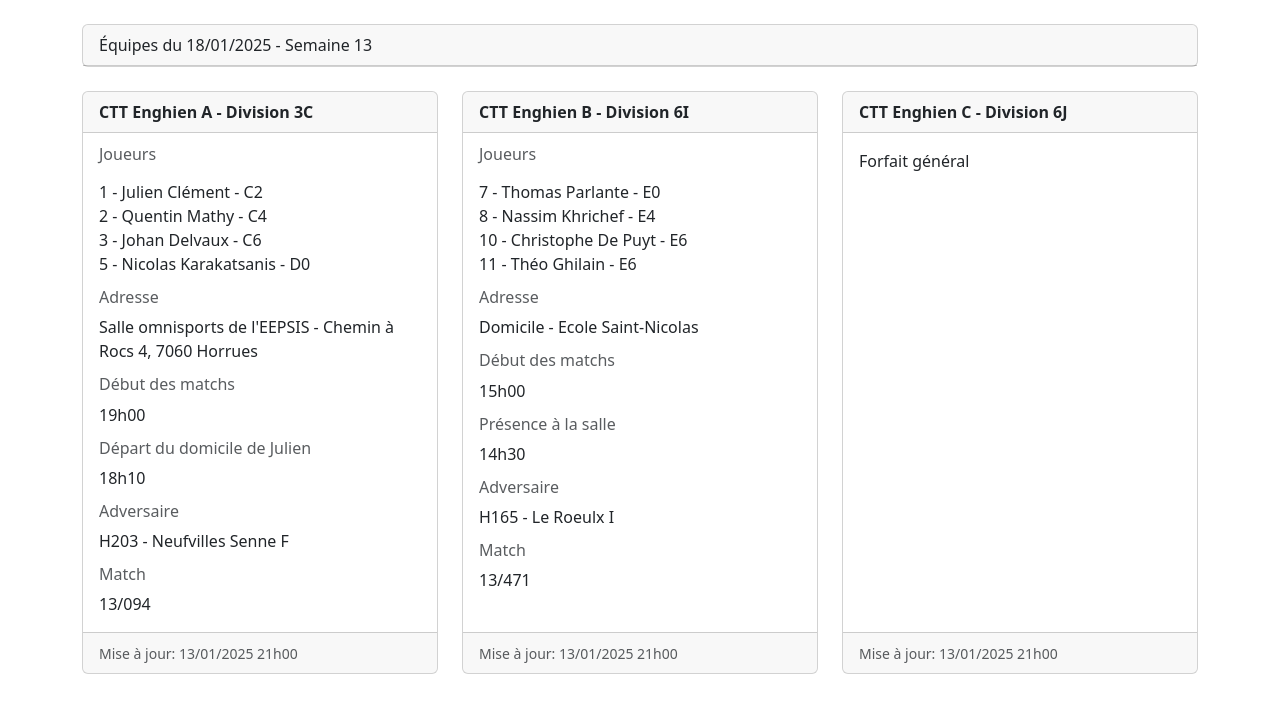
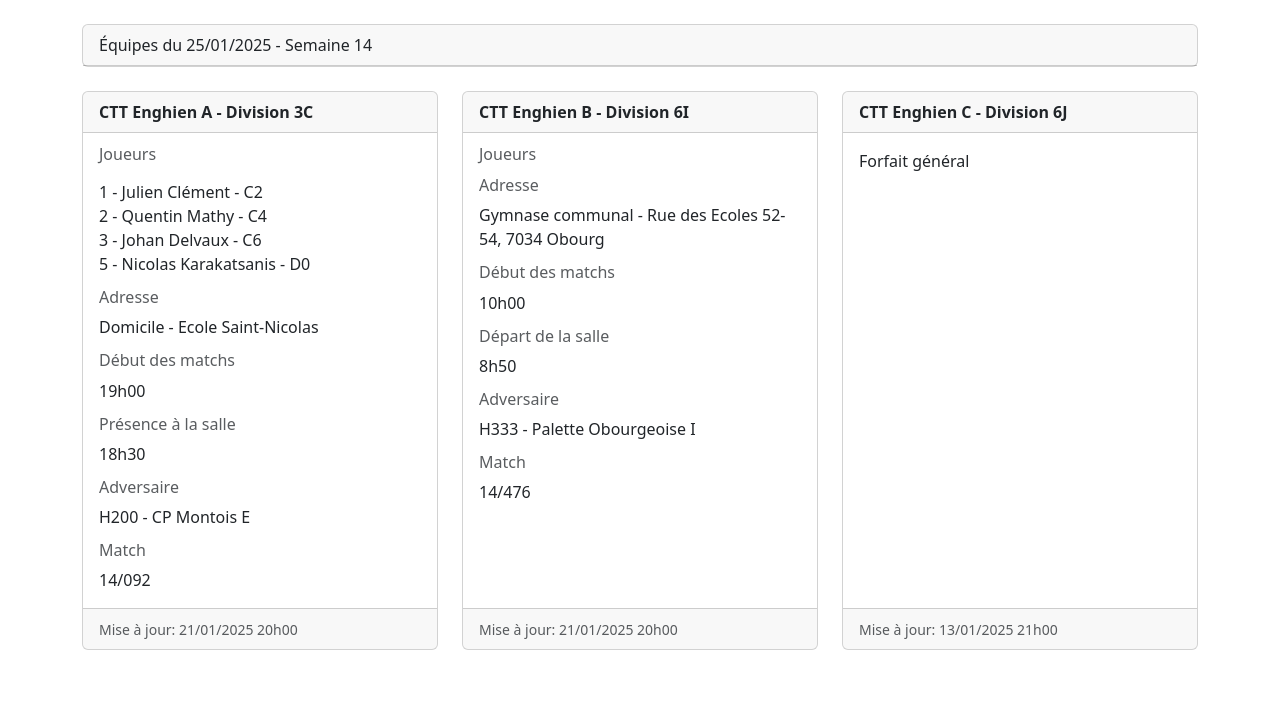
Before and after one commit to CTTEnghien/home, a plain HTML site: page selections.html in a window 1280 px wide. Drawn offline with nearby package versions, Linux system fonts and the light colour scheme.

Commit message:
Update selections.html

```diff
--- a/selections.html
+++ b/selections.html
@@ -9,7 +9,7 @@
    <body>
       <div class="container">
          <div class="card my-4">
-            <div class="card-header">Équipes du 18/01/2025 - Semaine 13</div>
+            <div class="card-header">Équipes du 25/01/2025 - Semaine 14</div>
          </div>
          <div class="row row-cols-1 row-cols-md-3 g-4">
             <div class="col">
@@ -24,20 +24,20 @@
                         <div>5 - Nicolas Karakatsanis - D0</div>
                      </p>
                      <h6 class="card-subtitle mb-2 text-body-secondary">Adresse</h6>
-                     <p class="card-text">Salle omnisports de l'EEPSIS - Chemin à Rocs 4, 7060 Horrues</p>
-                     <p class="card-text  d-none">Domicile - Ecole Saint-Nicolas</p>
+                     <p class="card-text d-none">IESPP NURSING - Avenue de l'hopital 6, 7000 Mons</p>
+                     <p class="card-text">Domicile - Ecole Saint-Nicolas</p>
                      <h6 class="card-subtitle mb-2 text-body-secondary">Début des matchs</h6>
                      <p class="card-text">19h00</p>
-                     <h6 class="card-subtitle mb-2 text-body-secondary d-none">Présence à la salle</h6>
-                     <h6 class="card-subtitle mb-2 text-body-secondary">Départ du domicile de Julien</h6>
-                     <p class="card-text">18h10</p>
+                     <h6 class="card-subtitle mb-2 text-body-secondary">Présence à la salle</h6>
+                     <h6 class="card-subtitle mb-2 text-body-secondary d-none">Départ du domicile de Julien</h6>
+                     <p class="card-text">18h30</p>
                      <h6 class="card-subtitle mb-2 text-body-secondary">Adversaire</h6>
-                     <p class="card-text">H203 - Neufvilles Senne F</p>
+                     <p class="card-text">H200 - CP Montois E</p>
                      <h6 class="card-subtitle mb-2 text-body-secondary">Match</h6>
-                     <p class="card-text">13/094</p>
+                     <p class="card-text">14/092</p>
                   </div>
                   <div class="card-footer">
-                     <small class="text-body-secondary">Mise à jour: 13/01/2025 21h00</small>
+                     <small class="text-body-secondary">Mise à jour: 21/01/2025 20h00</small>
                   </div>
                </div>
             </div>
@@ -47,26 +47,29 @@
                   <div class="card-body">
                      <h6 class="card-subtitle mb-2 text-body-secondary">Joueurs</h6>
                      <p class="card-text">
-                        <div>7 - Thomas Parlante - E0</div>
-                        <div>8 - Nassim Khrichef - E4</div>
-                        <div>10 - Christophe De Puyt - E6</div>
-                        <div>11 - Théo Ghilain - E6</div>
+                        <div class="d-none">8 - Nassim Khrichef - E4</div>
+                        <div class="d-none">9 - Bertand Amelot - E6</div>
+                        <div class="d-none">10 - Christophe De Puyt - E6</div>
+                        <div class="d-none">11 - Théo Ghilain - E6</div>
+                        <div class="d-none">12 - Marion Massart - E6</div>
+                        <div class="d-none">13 - Andy Hoebeke - NC</div>
+                        <div class="d-none">14 - Jean-Pierre Pieltain - NC</div>
                      </p>
                      <h6 class="card-subtitle mb-2 text-body-secondary">Adresse</h6>
-                     <p class="card-text d-none">Salle Sillysports - Rue Thabor 70, 7830 BASSILLY</p>
-                     <p class="card-text">Domicile - Ecole Saint-Nicolas</p>
+                     <p class="card-text">Gymnase communal - Rue des Ecoles 52-54, 7034 Obourg</p>
+                     <p class="card-text d-none">Domicile - Ecole Saint-Nicolas</p>
                      <h6 class="card-subtitle mb-2 text-body-secondary">Début des matchs</h6>
-                     <p class="card-text">15h00</p>
-                     <h6 class="card-subtitle mb-2 text-body-secondary">Présence à la salle</h6>
-                     <h6 class="card-subtitle mb-2 text-body-secondary d-none">Départ de la salle</h6>
-                     <p class="card-text">14h30</p>
+                     <p class="card-text">10h00</p>
+                     <h6 class="card-subtitle mb-2 text-body-secondary d-none">Présence à la salle</h6>
+                     <h6 class="card-subtitle mb-2 text-body-secondary">Départ de la salle</h6>
+                     <p class="card-text">8h50</p>
                      <h6 class="card-subtitle mb-2 text-body-secondary">Adversaire</h6>
-                     <p class="card-text">H165 - Le Roeulx I</p>
+                     <p class="card-text">H333 - Palette Obourgeoise I</p>
                      <h6 class="card-subtitle mb-2 text-body-secondary">Match</h6>
-                     <p class="card-text">13/471</p>
+                     <p class="card-text">14/476</p>
                   </div>
                   <div class="card-footer">
-                     <small class="text-body-secondary">Mise à jour: 13/01/2025 21h00</small>
+                     <small class="text-body-secondary">Mise à jour: 21/01/2025 20h00</small>
                   </div>
                </div>
             </div>
```
